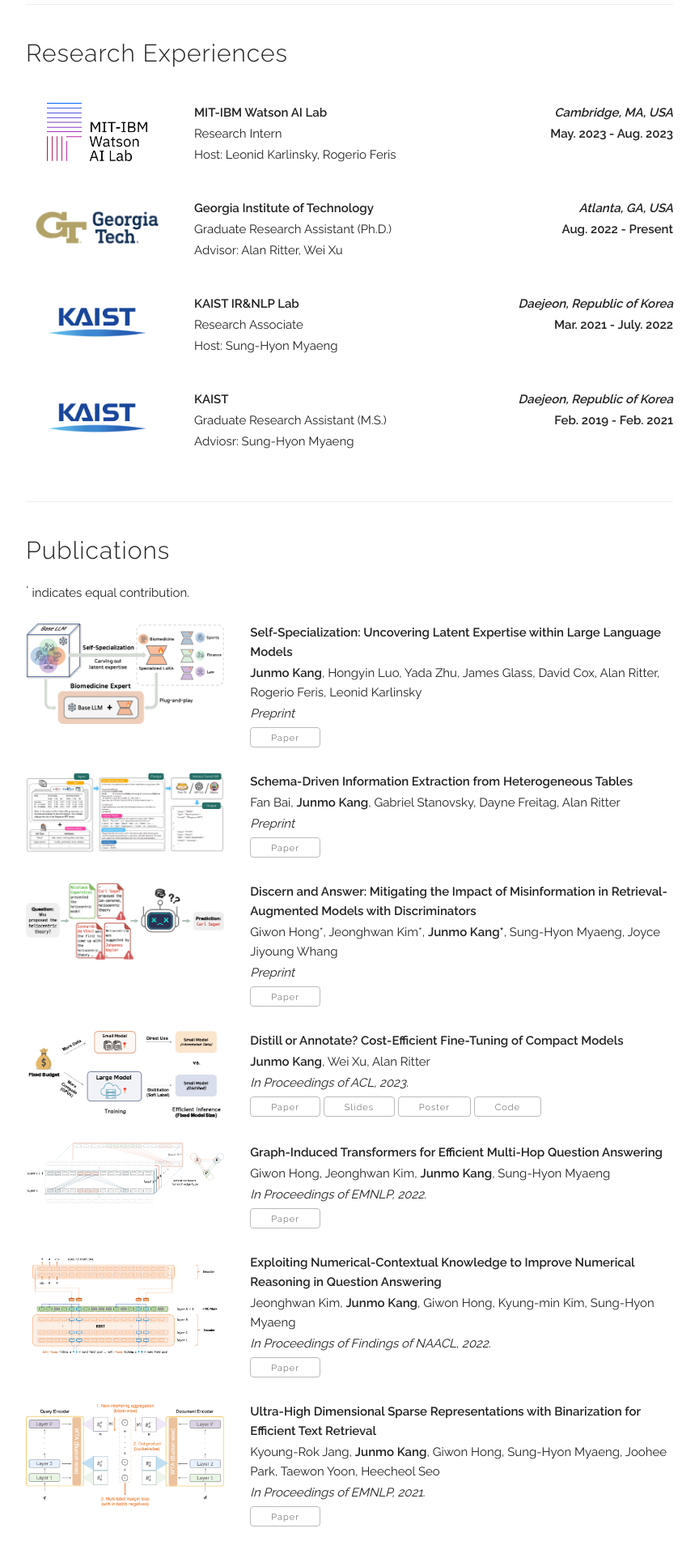
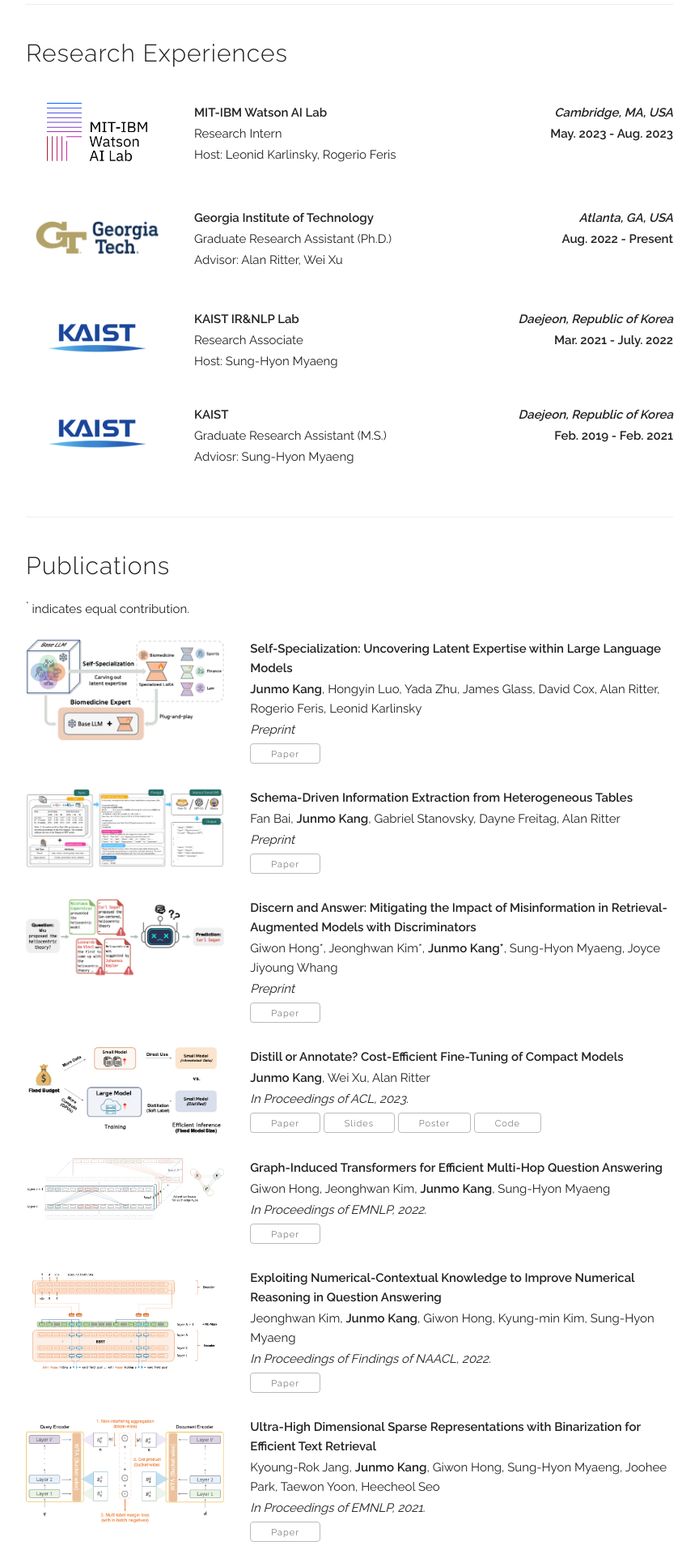
Before and after one commit to jm-kang/jm-kang.github.io, a Jekyll site: the page built from index.html, in a window 1280 px wide. Shown: the part 1264-3183 px from the top of the page at 81% size, without its empty margins (208-1072 px from the left). Built offline with Jekyll 4.4.1, drawn with Linux system fonts in a browser that asks for light colours; some web fonts are replaced.

Commit message:
no message

```diff
--- a/index.html
+++ b/index.html
@@ -96,7 +96,7 @@
           <div class="row" style="margin: inherit;">
             <div class="three columns">
               <div class="figure">
-                <img src="/assets/logos/MITIBM_logo.png" width="70%" style="display: block; margin: auto;">
+                <img src="/assets/logos/MITIBM_logo.png" width="70%" style="display: block; margin: auto; padding-bottom: 10%;">
               </div>
             </div>
             <div class="nine columns">
@@ -113,7 +113,7 @@
           <div class="row" style="margin: inherit;">
             <div class="three columns">
               <div class="figure">
-                <img src="/assets/logos/GT_logo.png" width="100%" style="display: block; margin: auto; padding-top: 3%;">
+                <img src="/assets/logos/GT_logo.png" width="100%" style="display: block; margin: auto; padding-top: 3%; padding-bottom: 10%;">
               </div>
             </div>
             <div class="nine columns">
@@ -130,7 +130,7 @@
           <div class="row" style="margin: inherit;">
             <div class="three columns">
               <div class="figure">
-                <img src="/assets/logos/KAIST_logo.png" width="70%" style="display: block; margin: auto; padding-top: 10%;">
+                <img src="/assets/logos/KAIST_logo.png" width="70%" style="display: block; margin: auto; padding-top: 10%; padding-bottom: 10%;">
               </div>
             </div>
             <div class="nine columns">
@@ -147,7 +147,7 @@
           <div class="row" style="margin: inherit;">
             <div class="three columns">
               <div class="figure">
-                <img src="/assets/logos/KAIST_logo.png" width="70%" style="display: block; margin: auto; padding-top: 10%;">
+                <img src="/assets/logos/KAIST_logo.png" width="70%" style="display: block; margin: auto; padding-top: 10%; padding-bottom: 10%;">
               </div>
             </div>
             <div class="nine columns">
```
